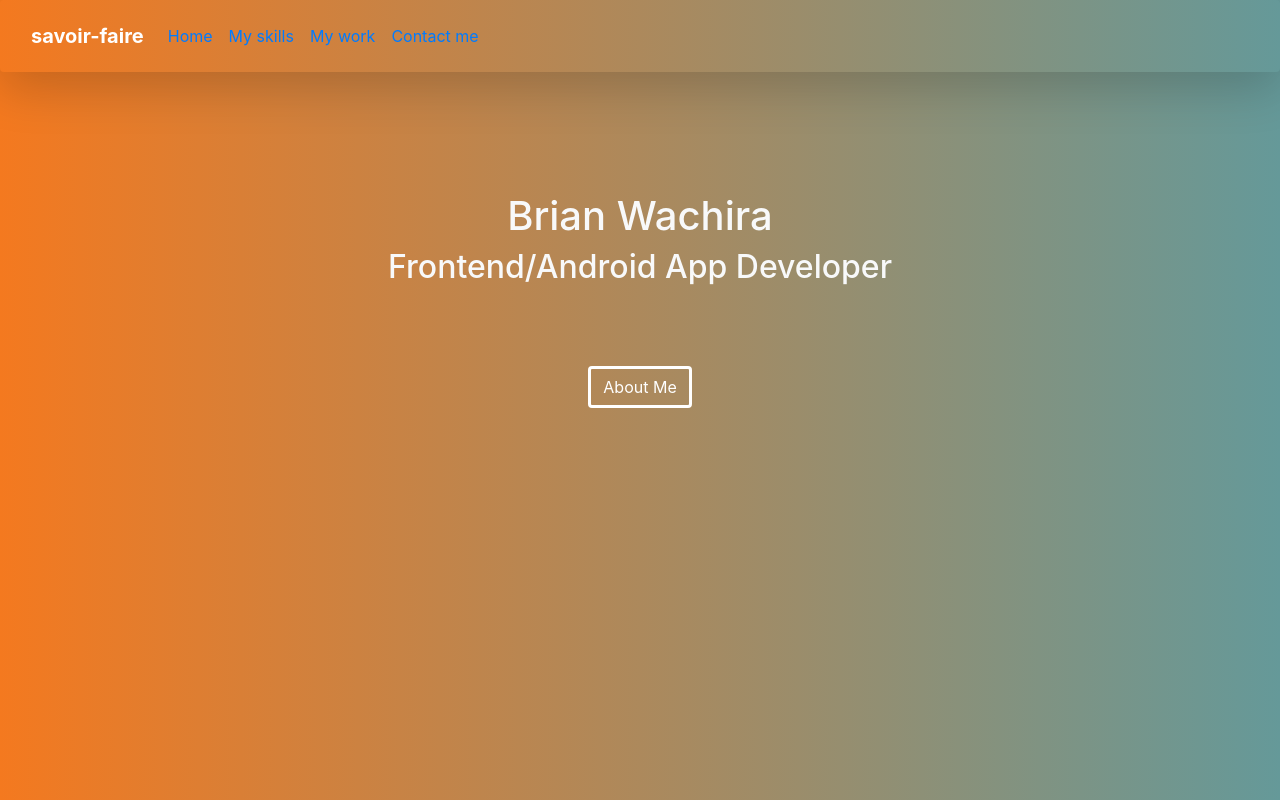
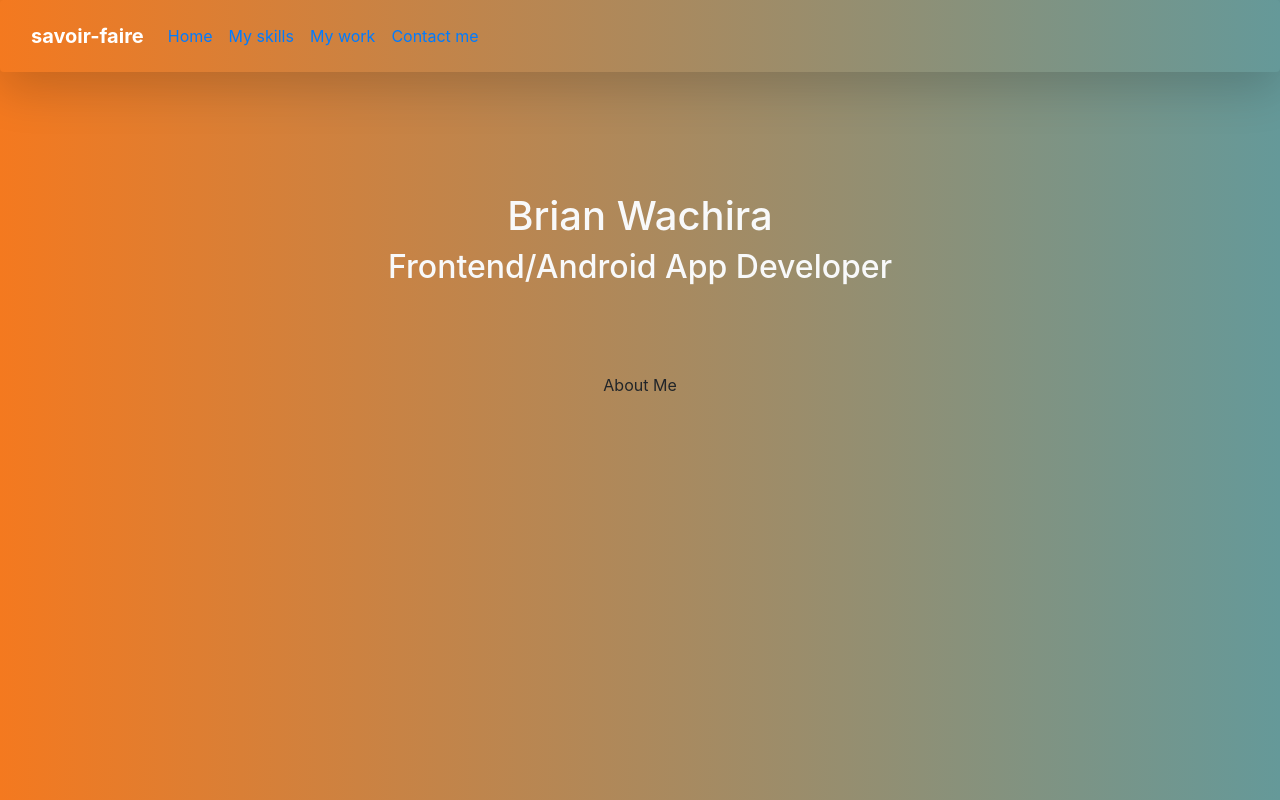
Before and after one commit to brianwachira/savoir-faire, a Vue app: page / in a window 1280 px wide. Built offline with nearby package versions, Linux system fonts and the light colour scheme.

Commit message:
remove whitespaces

```diff
--- a/src/components/shared/Home.vue
+++ b/src/components/shared/Home.vue
@@ -2,7 +2,6 @@
 <div class="content">
     <div class="container-fluid">
         <div class="row">
-
             <div class="col text-center mt-5 ">
                 <h1 class="text-light">Brian Wachira</h1>
                 <h2 class="text-light">Frontend/Android App Developer</h2>
@@ -13,16 +12,6 @@
 </div>
 </template>
 <style scoped>
-.btn-inherit{
- background-color: inherit;
- color: white;
- opacity: 9;
- border: 3px solid rgb(255, 255, 255)
-}
-.btn-inherit:hover{
-    background-color: white;
-    color: #659999;
-}
 .mt-5{
     margin-top: 4.5rem!important;
 }
```
